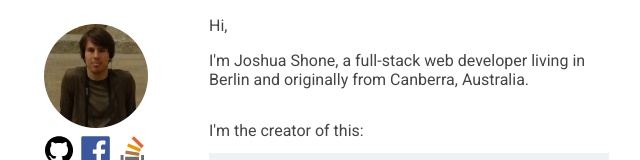
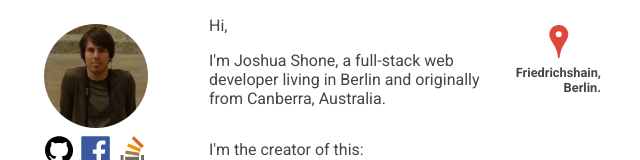
Before and after one commit to yarnball-dev/website, a website: page index.html in a window 1280 px wide. Shown: the top 160 px of the page, without its empty margins (231-871 px from the left). Drawn offline with nearby package versions, Linux system fonts and the light colour scheme.

Commit message:
Added location pin

```diff
--- a/assets/style.css
+++ b/assets/style.css
@@ -104,12 +104,30 @@ h2 {
   font-weight: inherit;
 }
 
+.location {
+  float: right;
+  text-align: right;
+  font-size: 0.8rem;
+  font-weight: bold;
+  margin: 0.5rem;
+}
+.map-pin {
+  background-image: url(map-pin.svg);
+  width:  2.2rem;
+  height: 2.2rem;
+  background-size: contain;
+  background-repeat: no-repeat;
+}
+.location .map-pin {
+  margin: 0 auto;
+  margin-bottom: 0.35rem;
+}
+
 .boxed {
   display: block;
   margin-top:    0.7rem;
   margin-bottom: 0.7rem;
   background-color: #eff2f4;
-/*   padding: 0.5rem; */
 }
 a.boxed:hover,
 a.boxed:focus {
--- a/index.html
+++ b/index.html
@@ -12,7 +12,7 @@
 
     <meta name="viewport" content="width=device-width, user-scalable=no">
     <link rel="stylesheet" href="assets/style.css">
-    <link href='https://fonts.googleapis.com/css?family=Roboto' rel='stylesheet' type='text/css'>
+    <link href='https://fonts.googleapis.com/css?family=Roboto:400,700' rel='stylesheet' type='text/css'>
   </head>
 
   <body>
@@ -28,6 +28,13 @@
     </section>
 
     <section class="main-content">
+
+      <span class="location">
+        <div class="map-pin"></div>
+        <div>Friedrichshain,</div>
+        <div>Berlin.</div>
+      </span>
+
       <p>
         Hi,
       </p>
```
Also changed, not shown: gulpfile.js (+5 -5 lines), assets/map-pin.svg (added).
